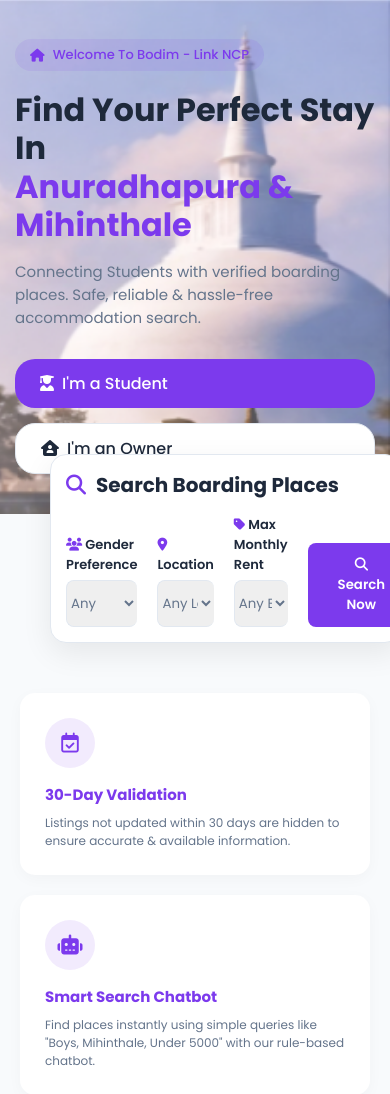
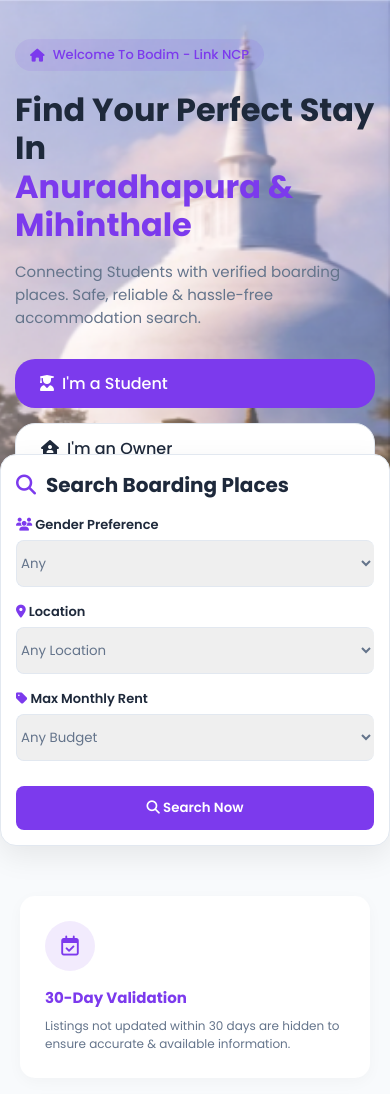
Before and after one commit to Inuka-Asith30/Bodim-Link-NCP, a Flask app: page / in a window 390 px wide. Shown: the part 426-1520 px from the top of the page. Run offline with Flask 3, Linux system fonts and the light colour scheme.

Commit message:
UI: Fix Smart Search box mobile layout

```diff
--- a/static/css/style.css
+++ b/static/css/style.css
@@ -1064,3 +1064,32 @@ textarea.custom-input {
         width: 100%;
     }
 }
+
+
+/* --- FIX SEARCH BOX MOBILE --- */
+@media (max-width: 768px) {
+    .search-box {
+        width: 100% !important;
+        max-width: 100% !important;
+        margin-left: 0 !important;
+        margin-right: 0 !important;
+        box-sizing: border-box;
+    }
+    .search-fields-row {
+        flex-direction: column;
+        align-items: stretch;
+        gap: 15px;
+    }
+    .search-field {
+        width: 100%;
+        border-right: none !important;
+        padding-right: 0 !important;
+    }
+    .search-field select {
+        width: 100%;
+    }
+    .btn-search {
+        width: 100%;
+        margin-top: 10px;
+    }
+}
```
